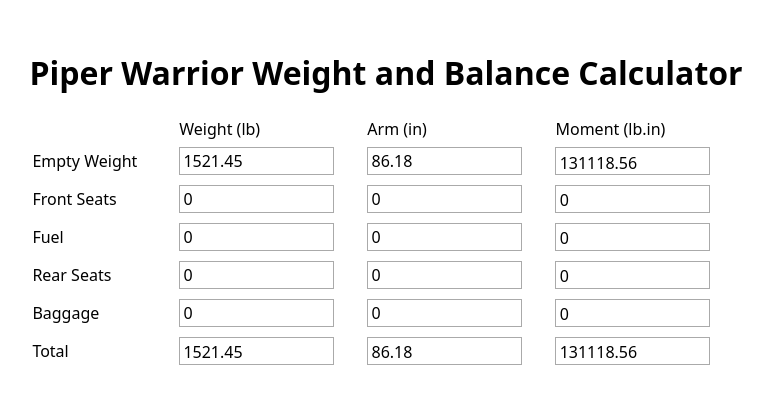
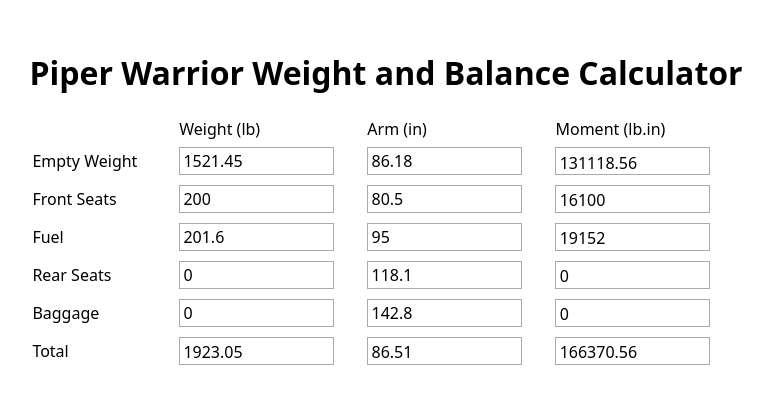
Before and after one commit to zachjensz/aircraft-loading, a SvelteKit app: page / in a window 1280 px wide. Shown: the part 200-604 px from the top of the page, without its empty margins (254-1027 px from the left). Built offline with nearby package versions, Linux system fonts and the light colour scheme.

Commit message:
Extracted loading data to stores with local storage

```diff
--- /dev/null
+++ b/src/lib/loadingData.ts
@@ -0,0 +1,12 @@
+import { localStore } from './localStore.ts';
+
+export const emptyWeight = localStore('emptyWeight', 1521.45);
+export const emptyArm = localStore('emptyArm', 86.18);
+export const frontWeight = localStore('frontWeight', 200);
+export const frontArm = localStore('frontArm', 80.5);
+export const fuelWeight = localStore('fuelWeight', 201.6);
+export const fuelArm = localStore('fuelArm', 95);
+export const rearWeight = localStore('rearWeight', 0);
+export const rearArm = localStore('rearArm', 118.1);
+export const baggageWeight = localStore('baggageWeight', 0);
+export const baggageArm = localStore('baggageArm', 142.8);
--- /dev/null
+++ b/src/lib/localStore.ts
@@ -0,0 +1,20 @@
+import { writable } from 'svelte/store';
+export function localStore(key, defaultValue) {
+	const store = writable(key);
+	const { subscribe, set, update } = store;
+	const isBrowser = typeof window !== 'undefined';
+	set(defaultValue);
+	isBrowser && localStorage.getItem(key) && set(JSON.parse(localStorage.getItem(key)));
+	return {
+		subscribe,
+		set: (n) => {
+			isBrowser && localStorage.setItem(key, JSON.stringify(n));
+			set(n);
+		},
+		update: (cb) => {
+			const updatedStore = cb(get(store));
+			isBrowser && localStorage.setItem(key, JSON.stringify(updatedStore));
+			set(updatedStore);
+		}
+	};
+}
--- a/src/routes/+page.svelte
+++ b/src/routes/+page.svelte
@@ -1,22 +1,26 @@
 <script>
-	let emptyWeight = 1521.45;
-	let emptyArm = 86.18;
-	let frontWeight = 0;
-	let frontArm = 0;
-	let fuelWeight = 0;
-	let fuelArm = 0;
-	let rearWeight = 0;
-	let rearArm = 0;
-	let baggageWeight = 0;
-	let baggageArm = 0;
+	import {
+		emptyWeight,
+		emptyArm,
+		frontWeight,
+		frontArm,
+		fuelWeight,
+		fuelArm,
+		rearWeight,
+		rearArm,
+		baggageWeight,
+		baggageArm
+	} from '$lib/loadingData.ts';
 
-	$: totalWeight = twoDecimals(emptyWeight + frontWeight + fuelWeight + rearWeight + baggageWeight);
+	$: totalWeight = twoDecimals(
+		$emptyWeight + $frontWeight + $fuelWeight + $rearWeight + $baggageWeight
+	);
 	$: totalMoment = twoDecimals(
-		moment(emptyWeight, emptyArm) +
-			moment(frontWeight, frontArm) +
-			moment(fuelWeight, fuelArm) +
-			moment(rearWeight, rearArm) +
-			moment(baggageWeight, baggageArm)
+		moment($emptyWeight, $emptyArm) +
+			moment($frontWeight, $frontArm) +
+			moment($fuelWeight, $fuelArm) +
+			moment($rearWeight, $rearArm) +
+			moment($baggageWeight, $baggageArm)
 	);
 
 	function moment(weight, arm) {
@@ -37,33 +41,33 @@
 	</tr>
 	<tr>
 		<th>Empty Weight</th>
-		<td><input id="empty-weight" type="number" bind:value={emptyWeight} /></td>
-		<td><input id="empty-arm" type="number" bind:value={emptyArm} /></td>
-		<td><output id="empty-moment">{moment(emptyWeight, emptyArm)}</output></td>
+		<td><input id="empty-weight" type="number" bind:value={$emptyWeight} /></td>
+		<td><input id="empty-arm" type="number" bind:value={$emptyArm} /></td>
+		<td><output id="empty-moment">{moment($emptyWeight, $emptyArm)}</output></td>
 	</tr>
 	<tr>
 		<th>Front Seats</th>
-		<td><input id="front-weight" type="number" bind:value={frontWeight} /></td>
-		<td><input id="front-arm" type="number" bind:value={frontArm} /></td>
-		<td><output id="front-moment">{moment(frontWeight, frontArm)}</output></td>
+		<td><input id="front-weight" type="number" bind:value={$frontWeight} /></td>
+		<td><input id="front-arm" type="number" bind:value={$frontArm} /></td>
+		<td><output id="front-moment">{moment($frontWeight, $frontArm)}</output></td>
 	</tr>
 	<tr>
 		<th>Fuel</th>
-		<td><input id="fuel-weight" type="number" bind:value={fuelWeight} /></td>
-		<td><input id="fuel-arm" type="number" bind:value={fuelArm} /></td>
-		<td><output id="fuel-moment">{moment(fuelWeight, fuelArm)}</output></td>
+		<td><input id="fuel-weight" type="number" bind:value={$fuelWeight} /></td>
+		<td><input id="fuel-arm" type="number" bind:value={$fuelArm} /></td>
+		<td><output id="fuel-moment">{moment($fuelWeight, $fuelArm)}</output></td>
 	</tr>
 	<tr>
 		<th>Rear Seats</th>
-		<td><input id="rear-weight" type="number" bind:value={rearWeight} /></td>
-		<td><input id="rear-arm" type="number" bind:value={rearArm} /></td>
-		<td><output id="rear-moment">{moment(rearWeight, rearArm)}</output></td>
+		<td><input id="rear-weight" type="number" bind:value={$rearWeight} /></td>
+		<td><input id="rear-arm" type="number" bind:value={$rearArm} /></td>
+		<td><output id="rear-moment">{moment($rearWeight, $rearArm)}</output></td>
 	</tr>
 	<tr>
 		<th>Baggage</th>
-		<td><input id="baggage-weight" type="number" bind:value={baggageWeight} /></td>
-		<td><input id="baggage-arm" type="number" bind:value={baggageArm} /></td>
-		<td><output id="baggage-moment">{moment(baggageWeight, baggageArm)}</output></td>
+		<td><input id="baggage-weight" type="number" bind:value={$baggageWeight} /></td>
+		<td><input id="baggage-arm" type="number" bind:value={$baggageArm} /></td>
+		<td><output id="baggage-moment">{moment($baggageWeight, $baggageArm)}</output></td>
 	</tr>
 	<tr>
 		<th>Total</th>
```
